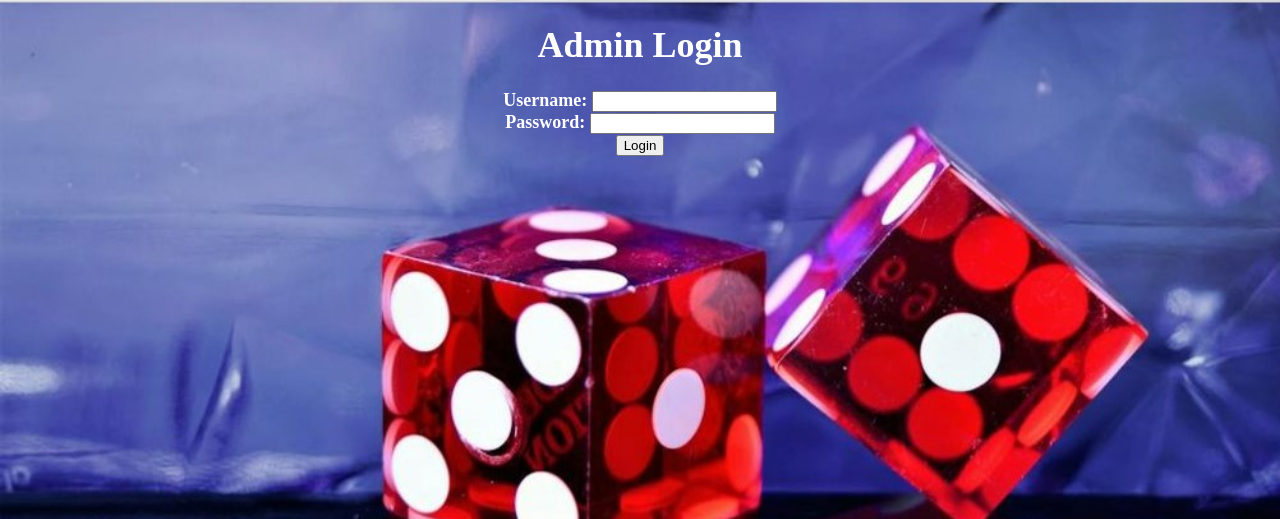
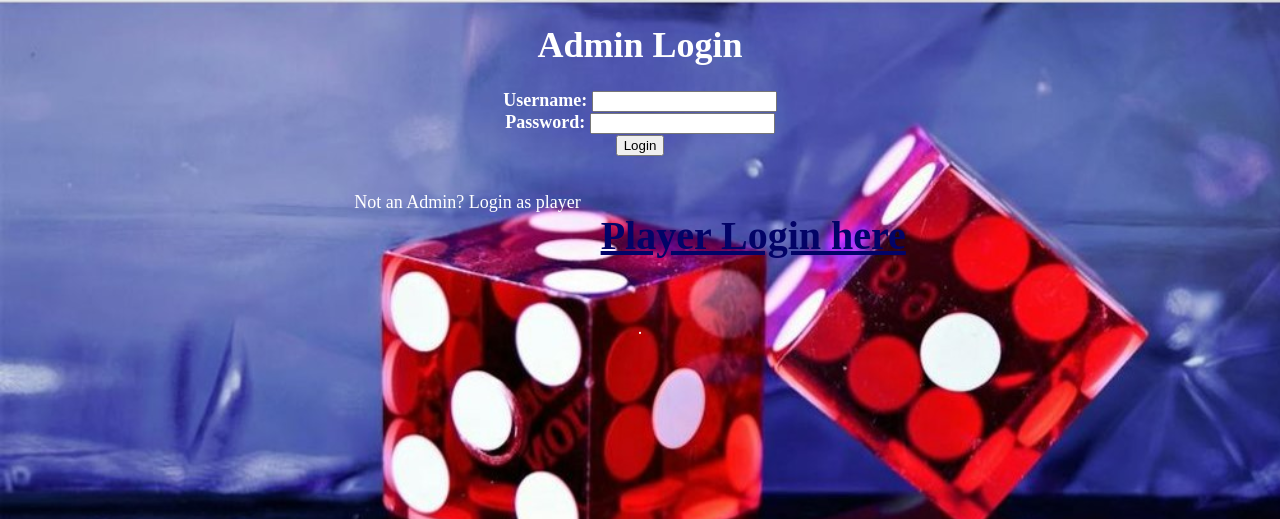
Before and after one commit to Divya-Sac-Singh/https---github.com-Divya-Sac-Singh-Dice_Game_v1, a Flask app: page /admin in a window 1280 px wide. Shown: the top 519 px of the page. Run offline with Flask 3, Linux system fonts and the light colour scheme.

Commit message:
Update admin_login.html

```diff
--- a/templates/admin_login.html
+++ b/templates/admin_login.html
@@ -46,5 +46,6 @@
         <input type="submit" value="Login">
     </form></b>
     <p>{{ message }}</p>
+    <p>Not an Admin? Login as player <a href="/login"><b>Player Login here</b></a></p></br>.</p>
 </body>
 </html>
```
